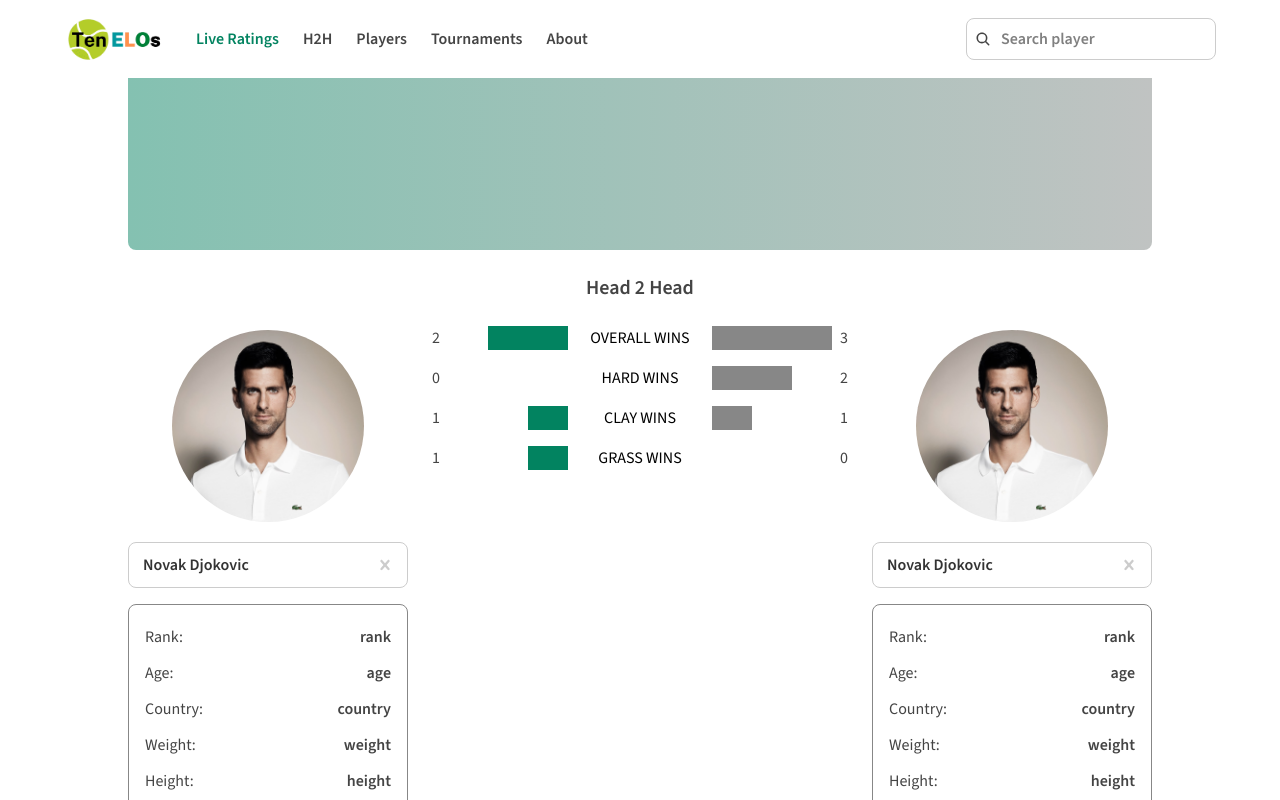
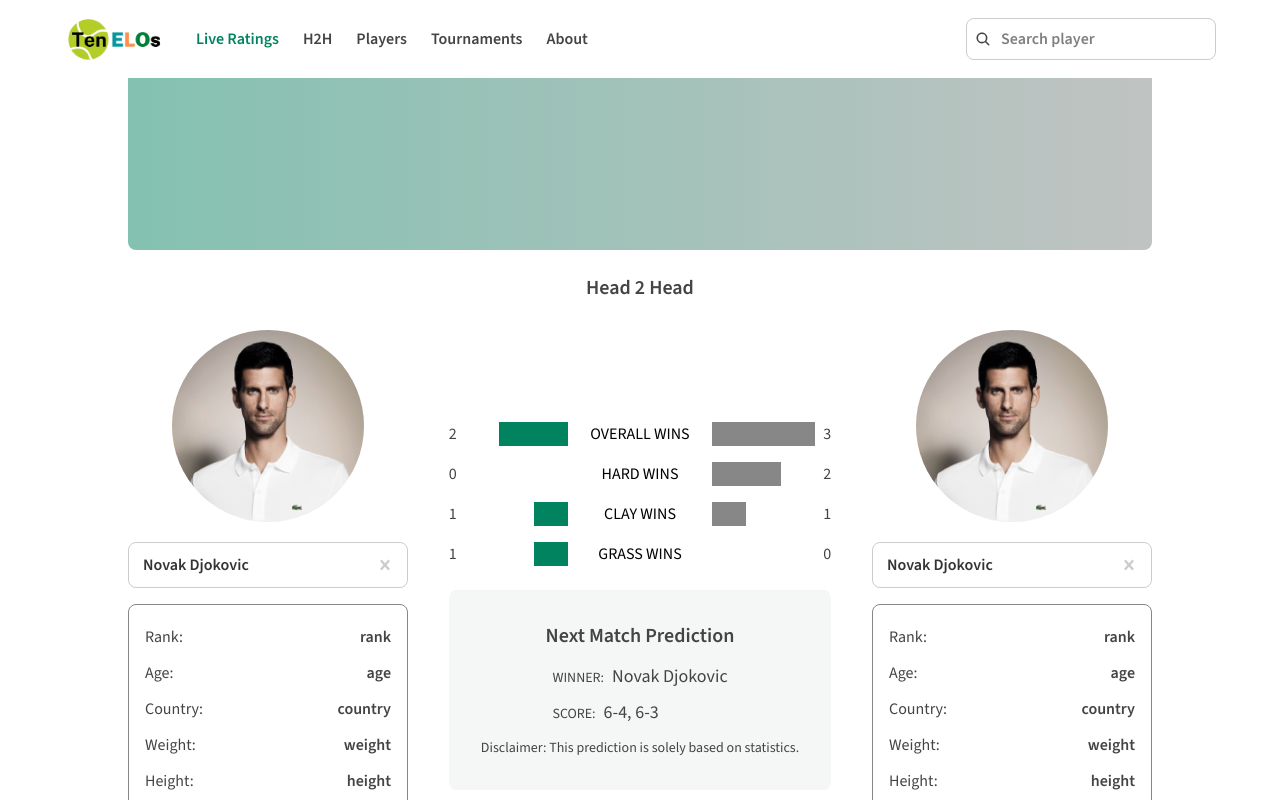
Before and after one commit to michpantoja/TenelosV2, a Next.js app: page /h2h in a window 1280 px wide. Shown: the top 800 px of the page. Built offline with nearby package versions, Linux system fonts and the light colour scheme.

Commit message:
addition: match prediction card on h2h page

```diff
--- a/app/h2h/page.tsx
+++ b/app/h2h/page.tsx
@@ -6,6 +6,7 @@
 import React, { useState } from "react";
 import Select from "react-select";
 import Image from "next/image";
+import MatchPredictionCard from "@/components/MatchPredictionCard";
 
 export default function H2H() {
   const [activeTab, setActiveTab] = useState("Bio");
@@ -52,9 +53,7 @@
               height={200}
               quality={100}
               alt={""}
-              className={`bg-contain rounded-full w-[80px] sm:w-[120px] lg:w-[200px] h-[80px] sm:h-[120px] lg:h-[200px] select-none border-4
-
-        `}
+              className={`bg-contain rounded-full w-[80px] sm:w-[120px] lg:w-[200px] h-[80px] sm:h-[120px] lg:h-[200px] select-none border-4`}
             />
             <Select
               className="w-[160px] md:w-[280px] font-semibold text-base select-none outline-none"
@@ -163,7 +162,10 @@
               </div>
             </div>
           </div>
-          <BarChart />
+          <div className="flex flex-col justify-center items-center gap-6">
+            <BarChart />
+            <MatchPredictionCard winner="Novak Djokovic" score="6-4, 6-3" />
+          </div>
           <div className="flex flex-col items-center gap-4">
             <Image
               src="/assets/novak.png"
@@ -171,9 +173,7 @@
               height={200}
               quality={100}
               alt={""}
-              className={`bg-contain rounded-full w-[80px] sm:w-[120px] lg:w-[200px] h-[80px] sm:h-[120px] lg:h-[200px] select-none border-4
-
-        `}
+              className={`bg-contain rounded-full w-[80px] sm:w-[120px] lg:w-[200px] h-[80px] sm:h-[120px] lg:h-[200px] select-none border-4`}
             />
             <Select
               className="w-[160px] md:w-[280px] font-semibold text-base select-none outline-none"
--- /dev/null
+++ b/components/MatchPredictionCard.tsx
@@ -0,0 +1,30 @@
+export default function MatchPredictionCard({
+  winner,
+  score,
+}: {
+  winner: string;
+  score: string;
+}) {
+  return (
+    <div className="w-full h-fit flex flex-col items-center gap-3 p-8 bg-lightGray rounded-lg">
+      <p className="text-darkerGray font-semibold text-xl select-none">
+        Next Match Prediction
+      </p>
+      <div className="flex flex-col gap-2">
+        <div className="flex items-end">
+          <p className="text-darkerGray font-medium text-sm select-none">
+            WINNER:<span className="text-lg ml-2">{winner}</span>
+          </p>
+        </div>
+        <div className="flex items-end">
+          <p className="text-darkerGray font-medium text-sm select-none">
+            SCORE:<span className="text-lg ml-2">{score}</span>
+          </p>
+        </div>
+      </div>
+      <p className="text-darkerGray font-regular text-sm select-none">
+        Disclaimer: This prediction is solely based on statistics.
+      </p>
+    </div>
+  );
+}
```
